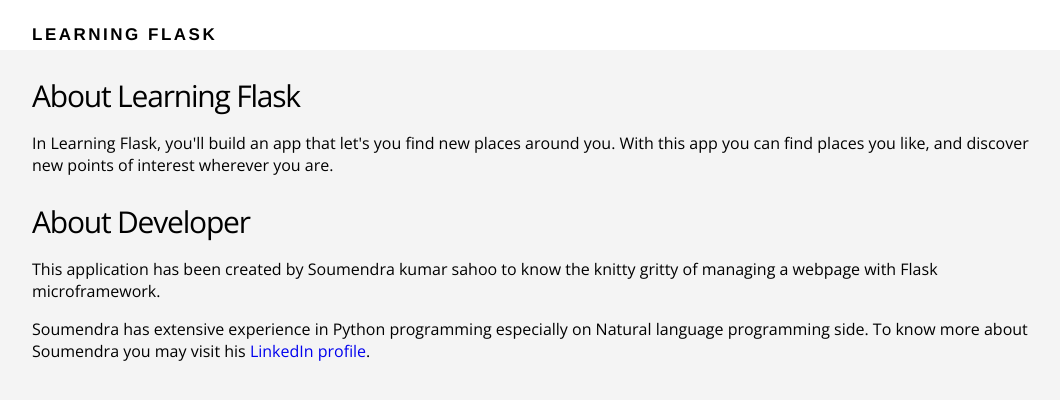
After one commit to soumendrak/learning-flask, a Flask app: page /about in a window 1280 px wide. The commit adds this page. Shown: the top 400 px of the page, without its empty margins (108-1168 px from the left). Run offline with Flask 2, Linux system fonts and the light colour scheme.

Commit message:
About page has been added.

```diff
--- a/routes.py
+++ b/routes.py
@@ -6,5 +6,9 @@
 def index():
     return render_template('index.html')
 
+@app.route('/about')
+def about():
+    return render_template('about.html')
+
 if __name__ == '__main__':
     app.run(use_reloader=True, debug=True)
--- /dev/null
+++ b/templates/about.html
@@ -0,0 +1,22 @@
+{% extends "layout.html" %}
+
+{% block content %}
+  <main class="about-section">
+    <div class="container">
+
+    <h2>About Learning Flask</h2>
+    <p>In Learning Flask, you'll build an app that let's you find new places around you. With this app you can find places you like, and discover new points of interest wherever you are.</p>
+
+    <h2>About Developer</h2>
+    <p>
+      This application has been created by Soumendra kumar sahoo
+      to know the knitty gritty of managing a webpage with Flask microframework.
+    </p>
+    <p>
+      Soumendra has extensive experience in Python programming especially
+      on Natural language programming side. To know more about Soumendra you
+      may visit his <a href="https://www.linkedin.com/in/soumendrakumarsahoo/">LinkedIn profile</a>.
+    </p>
+    </div>
+  </main>
+{% endblock %}
--- a/templates/index.html
+++ b/templates/index.html
@@ -7,7 +7,7 @@
       <div class="section-content">
         <h2>Discover places near you.</h2>
         <a href="#" class="btn-primary">Sign up</a>
-        <a href="#" class="btn-secondary">Learn more</a>
+        <a href="{{ url_for('about')}}" class="btn-secondary">Learn more</a>
       </div>
 
       <div class="section-device">
```
